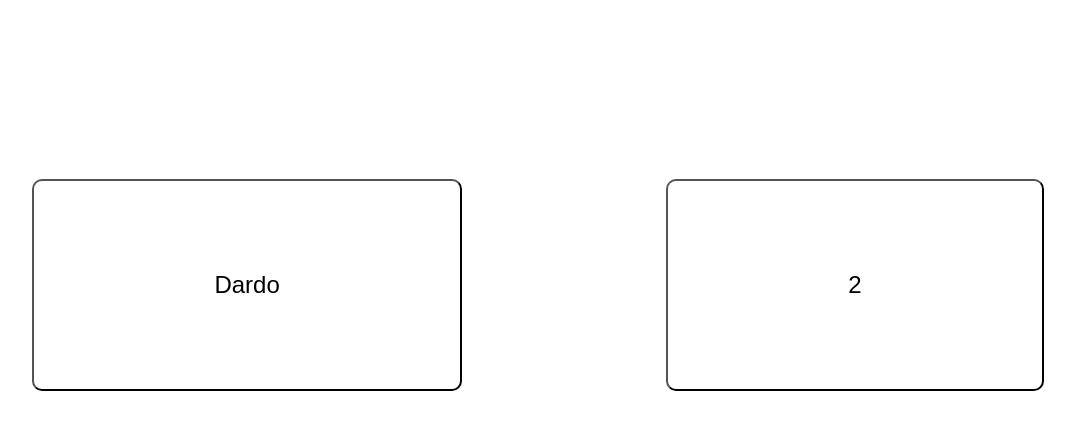
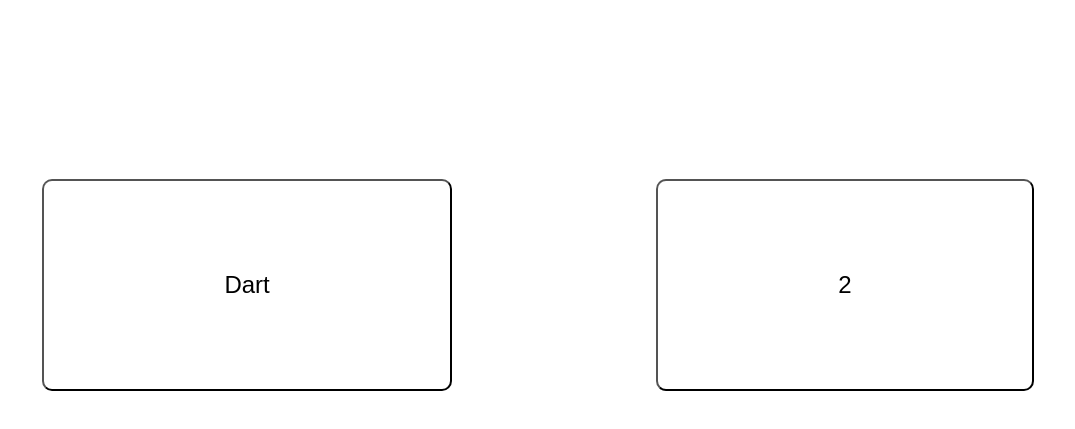
Before and after one commit to xXjorgelinoXx/creativeweek, a plain HTML site: page index.html in a window 1280 px wide. Shown: the part 79-508 px from the top of the page, without its empty margins (102-1177 px from the left). Drawn offline with Linux system fonts and the light colour scheme.

Commit message:
Add files via upload

```diff
--- a/index.html
+++ b/index.html
@@ -30,7 +30,7 @@
 <body>
     <h1>Creativity week</h1>
 
-    <button class="boton" onclick="redireccionarPagina('https://quiz-dardo.vercel.app/)">Dardo</button>
+    <button class="boton" onclick="redireccionarPagina('https://quiz-dardo.vercel.app/')">Dart</button>
     <button class="boton" onclick="redireccionarPagina('https://view.genial.ly/65202b29f078830010ab2021/interactive-content-quiz-dardos')">2</button>
 
     <script>
```
